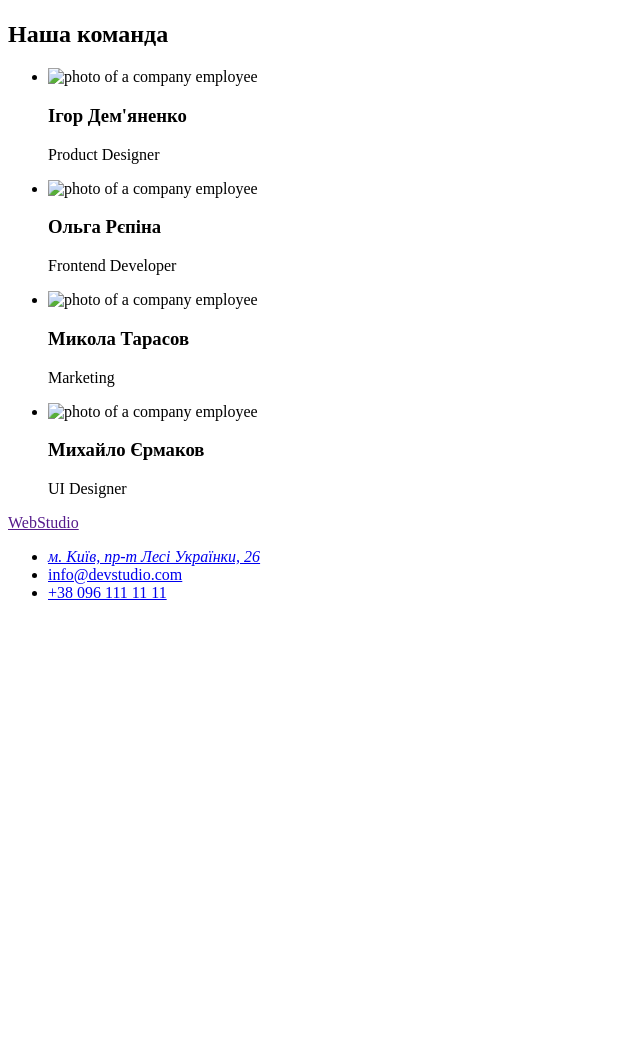
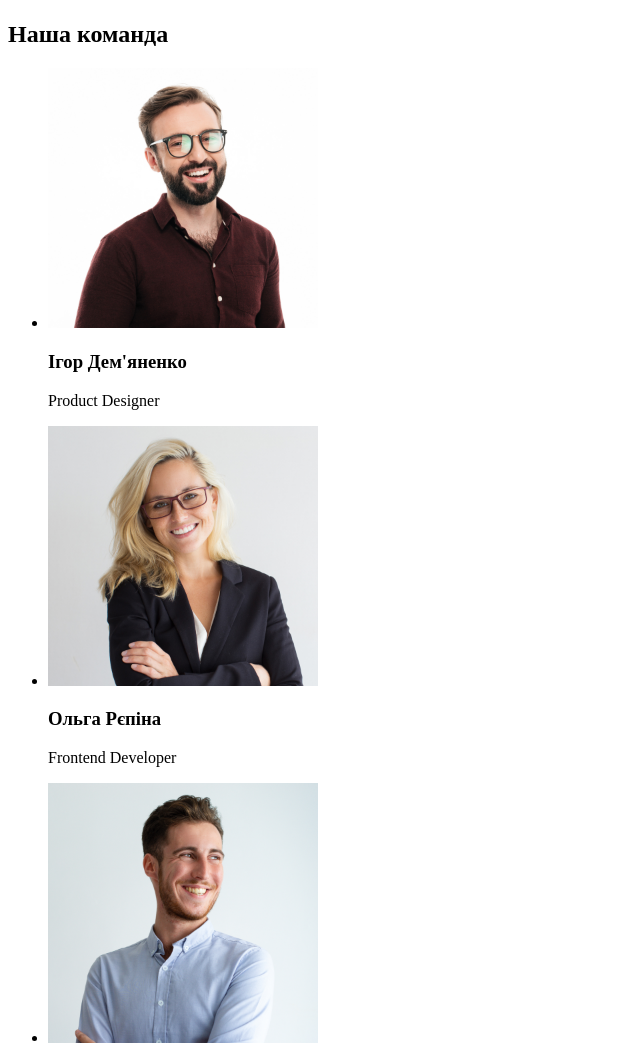
Before and after one commit to OleksandrVasilenko/goit-markup-hw-01, a plain HTML site: page index.html in a window 1280 px wide. Shown: the part 1532-2578 px from the top of the page, without its empty margins (0-640 px from the left). Before the commit the page ends 2150 px from the top, so only its background shows below. Drawn offline with Linux system fonts and the light colour scheme; the site is published under a folder, as on GitHub Pages, so addresses that start at the root find nothing.

Commit message:
Update index.html

```diff
--- a/index.html
+++ b/index.html
@@ -82,7 +82,7 @@
         <ul>
           <li>
             <img
-              src="/images/team-foto-1.jpg"
+              src="./images/team-foto-1.jpg"
               alt="photo of a company employee"
               width="270"
             />
@@ -91,7 +91,7 @@
           </li>
           <li>
             <img
-              src="/images/team-foto-2.jpg"
+              src="./images/team-foto-2.jpg"
               alt="photo of a company employee"
               width="270"
             />
@@ -100,7 +100,7 @@
           </li>
           <li>
             <img
-              src="/images/team-foto-3.jpg"
+              src="./images/team-foto-3.jpg"
               alt="photo of a company employee"
               width="270"
             />
@@ -109,7 +109,7 @@
           </li>
           <li>
             <img
-              src="/images/team-foto-4.jpg"
+              src="./images/team-foto-4.jpg"
               alt="photo of a company employee"
               width="270"
             />
```
